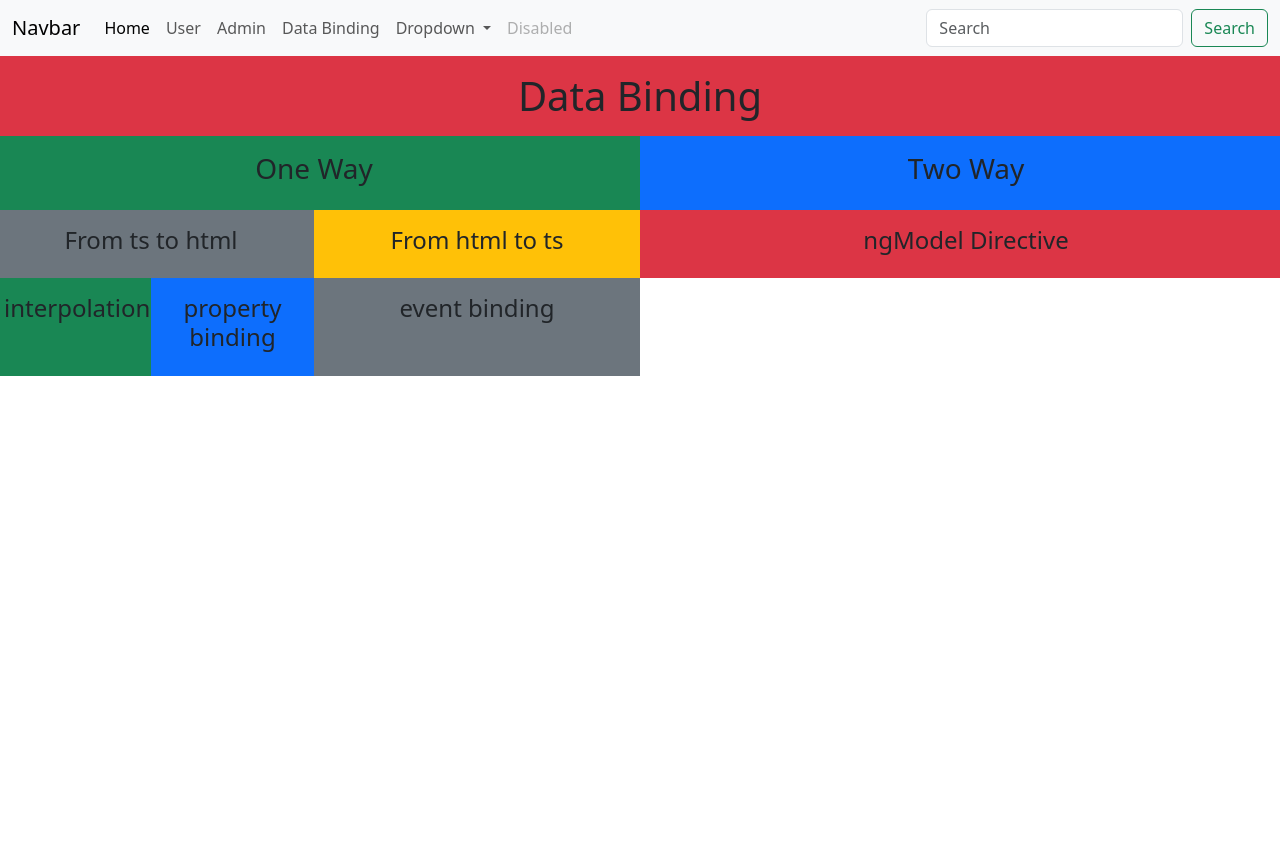
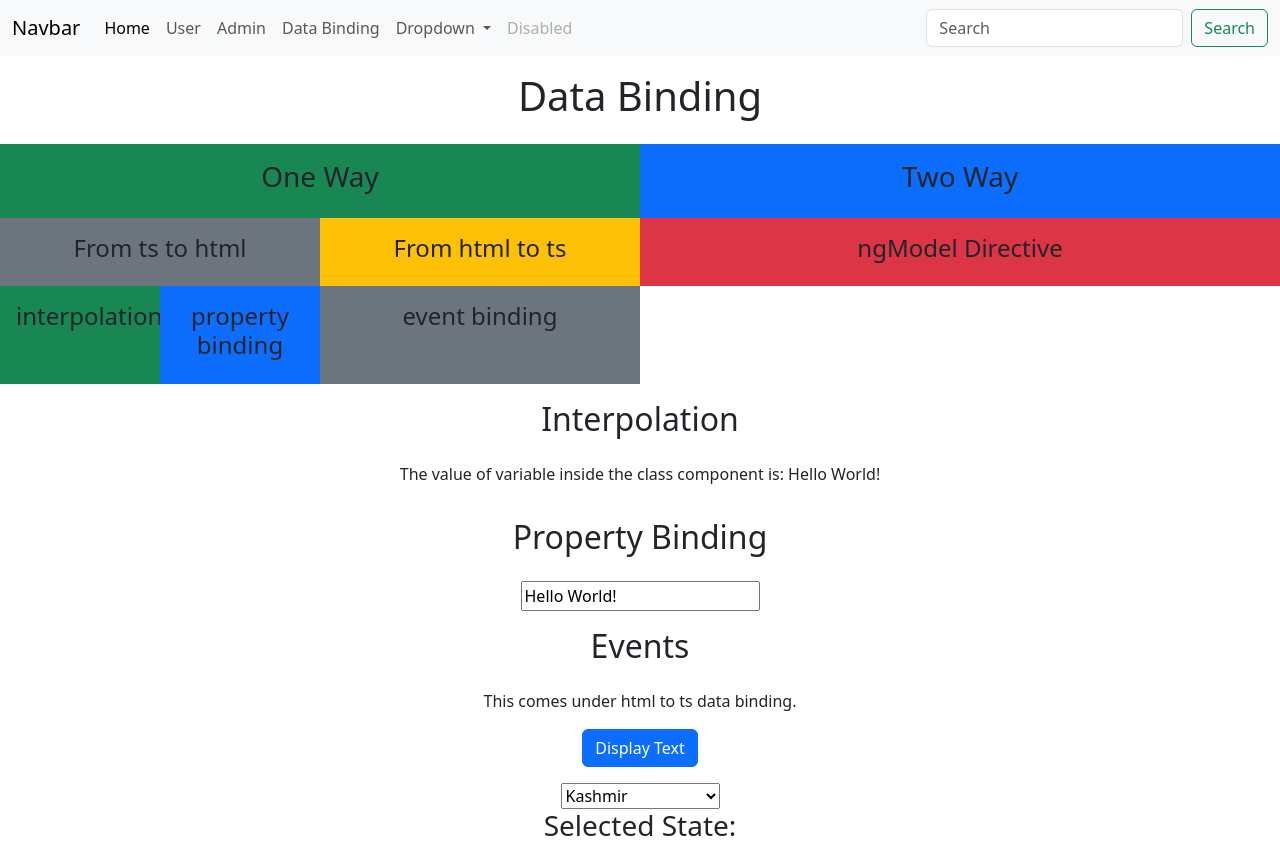
Before and after one commit to shiwanshudev/angular-19-basics, an Angular app: page /data-binding in a window 1280 px wide. Before the commit the page ends 800 px from the top, so only its background shows below. Built offline with nearby package versions, Linux system fonts and the light colour scheme.

Commit message:
Add click and onchange event

```diff
--- a/src/app/components/data-binding/data-binding.component.html
+++ b/src/app/components/data-binding/data-binding.component.html
@@ -1,4 +1,5 @@
-<h1 class="p-3 text-center bg-danger m-0">Data Binding</h1>
+<div class="container-fluid">
+  <h1 class="p-3 text-center">Data Binding</h1>
   <div class="row">
     <div class="col-6 p-3 text-center bg-success">
       <h3>One Way</h3>
@@ -42,3 +43,36 @@
     </div>
     <div class="col-6"></div>
   </div>
+
+  <section>
+    <h2 class="p-3 text-center">Interpolation</h2>
+    <p class="text-center">
+      The value of variable inside the class component is: {{ content }}
+    </p>
+  </section>
+  <section class="text-center">
+    <h2 class="text-center p-3">Property Binding</h2>
+    <input [value]="content" type="text" />
+  </section>
+
+  <section class="text-center">
+    <h2 class="p-3 text-center">Events</h2>
+    <p>This comes under html to ts data binding.</p>
+    <button class="btn btn-primary" (click)="displayText($event)">
+      Display Text
+    </button>
+    <p>{{ text }}</p>
+  </section>
+  <section class="text-center">
+    <select name="states" id="states" (change)="onChangeEvent($event)">
+      <option value="Kashmir">Kashmir</option>
+      <option value="Himachal">Himachal Pradesh</option>
+      <option value="Bihar">Bihar</option>
+      <option value="UP">Uttar Pradesh</option>
+      <option value="TN">Tamil Nadu</option>
+      <option value="AP">Andhra Pradesh</option>
+      <option value="Oddissa">Oddissa</option>
+    </select>
+    <h3>Selected State: {{ state }}</h3>
+  </section>
+</div>
--- a/src/app/components/data-binding/data-binding.component.ts
+++ b/src/app/components/data-binding/data-binding.component.ts
@@ -4,8 +4,18 @@ import { Component } from '@angular/core';
   selector: 'app-data-binding',
   imports: [],
   templateUrl: './data-binding.component.html',
-  styleUrl: './data-binding.component.css'
+  styleUrl: './data-binding.component.css',
 })
 export class DataBindingComponent {
+  content: string = 'Hello World!';
+  text: string = '';
+  state: string = '';
 
+  displayText(event: Event) {
+    this.text = 'Working';
+  }
+
+  onChangeEvent(event: Event) {
+    this.state = (event.target as HTMLSelectElement).value;
+  }
 }
```
Lines whose indentation alone changed are shown as unchanged.
